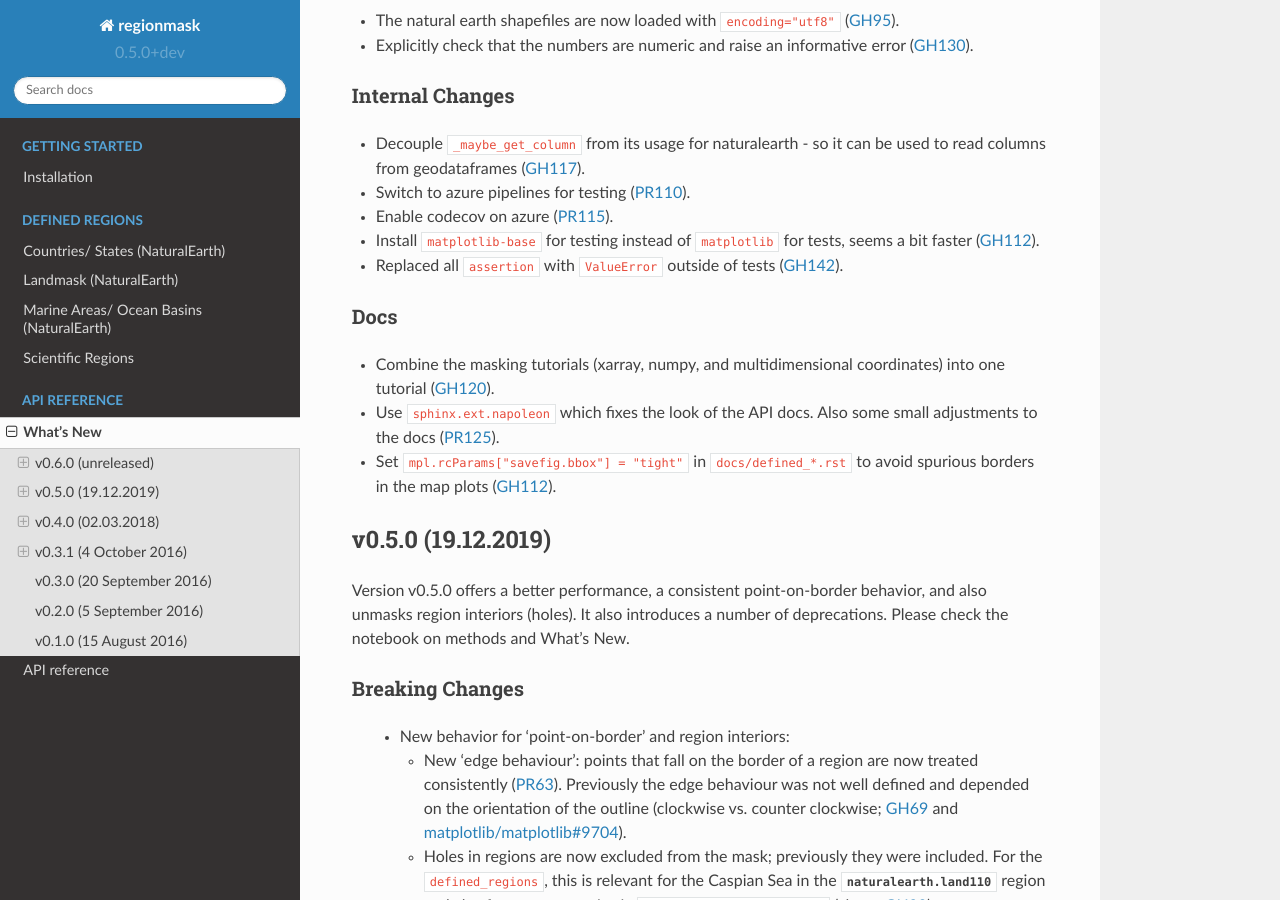
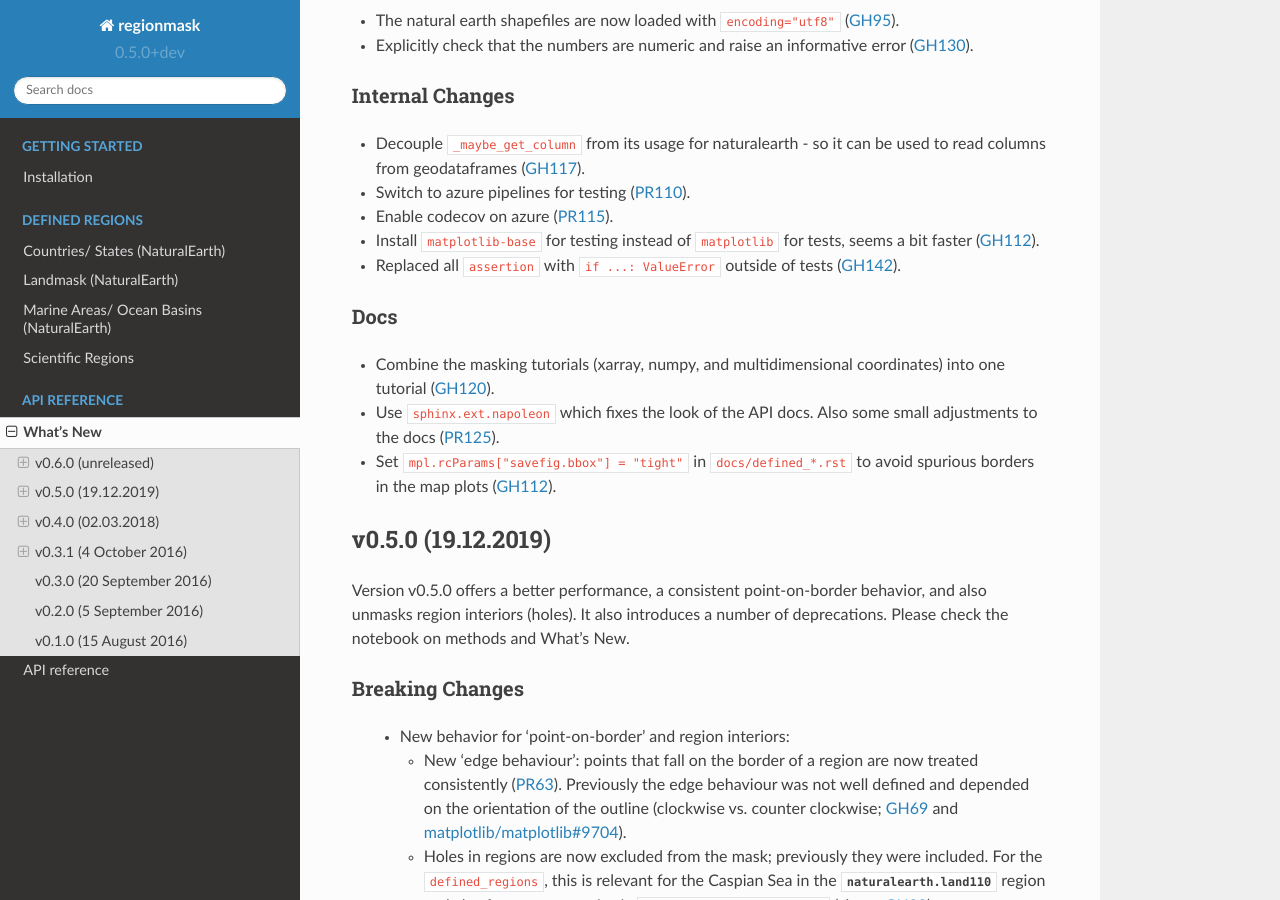
Before and after one commit to regionmask/regionmask, a Sphinx documentation site: the page built from docs/whats_new.rst, in a window 1280 px wide and 900 px high, scrolled down 1021 px. Built offline with Sphinx 7.4.7 and the Read the Docs theme 2.0.0, drawn with Linux system fonts in a browser that asks for light colours; pages that are not in the unit, such as notebooks, are missing from menus.

```diff
--- a/docs/whats_new.rst
+++ b/docs/whats_new.rst
@@ -60,7 +60,7 @@ Internal Changes
 - Enable codecov on azure (:pull:`115`).
 - Install ``matplotlib-base`` for testing instead of ``matplotlib`` for tests,
   seems a bit faster (:issue:`112`).
-- Replaced all ``assertion`` with ``ValueError`` outside of tests (:issue:`142`).
+- Replaced all ``assertion`` with ``if ...: ValueError`` outside of tests (:issue:`142`).
 
 Docs
 ~~~~
```
